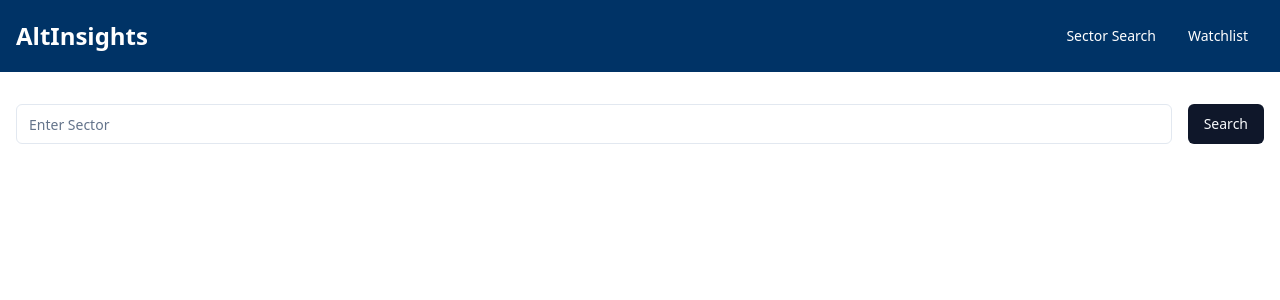
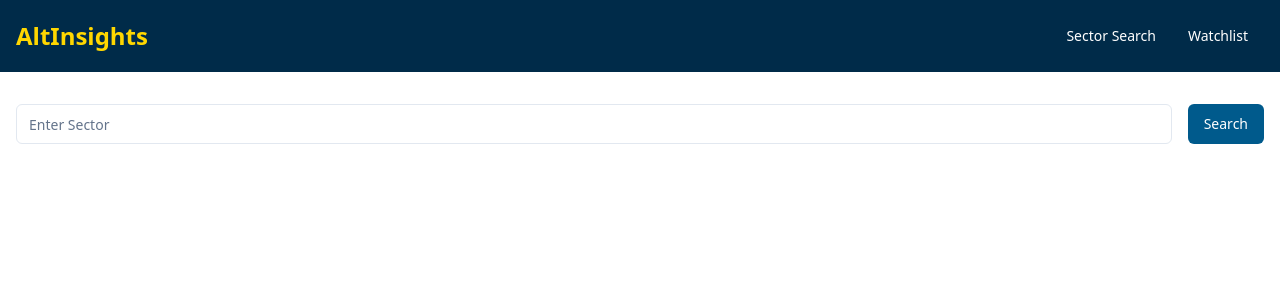
Before and after one commit to rajatnarang94/sector-scout-watchlist, a React (Vite) app: page / in a window 1280 px wide. Shown: the top 300 px of the page. Built offline with nearby package versions, Linux system fonts and the light colour scheme.

Commit message:
Change color scheme
Updated the application's color scheme to align with the colors from the provided logo.
[skip gpt_engineer]

```diff
--- a/src/components/Header.jsx
+++ b/src/components/Header.jsx
@@ -3,14 +3,14 @@ import { Button } from "@/components/ui/button";
 
 const Header = () => {
   return (
-    <header className="bg-blue-900 text-white py-4">
+    <header className="bg-altinsights-darkBlue text-white py-4">
       <div className="container mx-auto px-4 flex justify-between items-center">
-        <Link to="/" className="text-2xl font-bold">AltInsights</Link>
+        <Link to="/" className="text-2xl font-bold text-altinsights-gold">AltInsights</Link>
         <nav>
-          <Button asChild variant="ghost" className="text-white hover:text-gold-300">
+          <Button asChild variant="ghost" className="text-white hover:text-altinsights-gold">
             <Link to="/">Sector Search</Link>
           </Button>
-          <Button asChild variant="ghost" className="text-white hover:text-gold-300">
+          <Button asChild variant="ghost" className="text-white hover:text-altinsights-gold">
             <Link to="/watchlist">Watchlist</Link>
           </Button>
         </nav>
--- a/src/components/ui/button.jsx
+++ b/src/components/ui/button.jsx
@@ -9,15 +9,15 @@ const buttonVariants = cva(
   {
     variants: {
       variant: {
-        default: "bg-primary text-primary-foreground hover:bg-primary/90",
+        default: "bg-altinsights-lightBlue text-white hover:bg-altinsights-darkBlue",
         destructive:
           "bg-destructive text-destructive-foreground hover:bg-destructive/90",
         outline:
           "border border-input bg-background hover:bg-accent hover:text-accent-foreground",
         secondary:
-          "bg-secondary text-secondary-foreground hover:bg-secondary/80",
-        ghost: "hover:bg-accent hover:text-accent-foreground",
-        link: "text-primary underline-offset-4 hover:underline",
+          "bg-altinsights-gold text-altinsights-darkBlue hover:bg-altinsights-gold/80",
+        ghost: "hover:bg-altinsights-lightBlue hover:text-white",
+        link: "text-altinsights-lightBlue underline-offset-4 hover:underline",
       },
       size: {
         default: "h-10 px-4 py-2",
--- a/src/index.css
+++ b/src/index.css
@@ -13,16 +13,16 @@
     --popover: 0 0% 100%;
     --popover-foreground: 222.2 84% 4.9%;
 
-    --primary: 222.2 47.4% 11.2%;
+    --primary: 201 100% 16%;
     --primary-foreground: 210 40% 98%;
 
-    --secondary: 210 40% 96.1%;
+    --secondary: 51 100% 50%;
     --secondary-foreground: 222.2 47.4% 11.2%;
 
     --muted: 210 40% 96.1%;
     --muted-foreground: 215.4 16.3% 46.9%;
 
-    --accent: 210 40% 96.1%;
+    --accent: 201 100% 27%;
     --accent-foreground: 222.2 47.4% 11.2%;
 
     --destructive: 0 84.2% 60.2%;
@@ -30,7 +30,7 @@
 
     --border: 214.3 31.8% 91.4%;
     --input: 214.3 31.8% 91.4%;
-    --ring: 222.2 84% 4.9%;
+    --ring: 201 100% 27%;
 
     --radius: 0.5rem;
   }
@@ -45,16 +45,16 @@
     --popover: 222.2 84% 4.9%;
     --popover-foreground: 210 40% 98%;
 
-    --primary: 210 40% 98%;
-    --primary-foreground: 222.2 47.4% 11.2%;
+    --primary: 201 100% 16%;
+    --primary-foreground: 210 40% 98%;
 
-    --secondary: 217.2 32.6% 17.5%;
-    --secondary-foreground: 210 40% 98%;
+    --secondary: 51 100% 50%;
+    --secondary-foreground: 222.2 47.4% 11.2%;
 
     --muted: 217.2 32.6% 17.5%;
     --muted-foreground: 215 20.2% 65.1%;
 
-    --accent: 217.2 32.6% 17.5%;
+    --accent: 201 100% 27%;
     --accent-foreground: 210 40% 98%;
 
     --destructive: 0 62.8% 30.6%;
--- a/tailwind.config.js
+++ b/tailwind.config.js
@@ -51,11 +51,10 @@ module.exports = {
           DEFAULT: "hsl(var(--card))",
           foreground: "hsl(var(--card-foreground))",
         },
-        blue: {
-          900: "#003366",
-        },
-        gold: {
-          300: "#FFD700",
+        altinsights: {
+          darkBlue: "#002B49",
+          gold: "#FFD700",
+          lightBlue: "#005A8C",
         },
       },
       borderRadius: {
```
